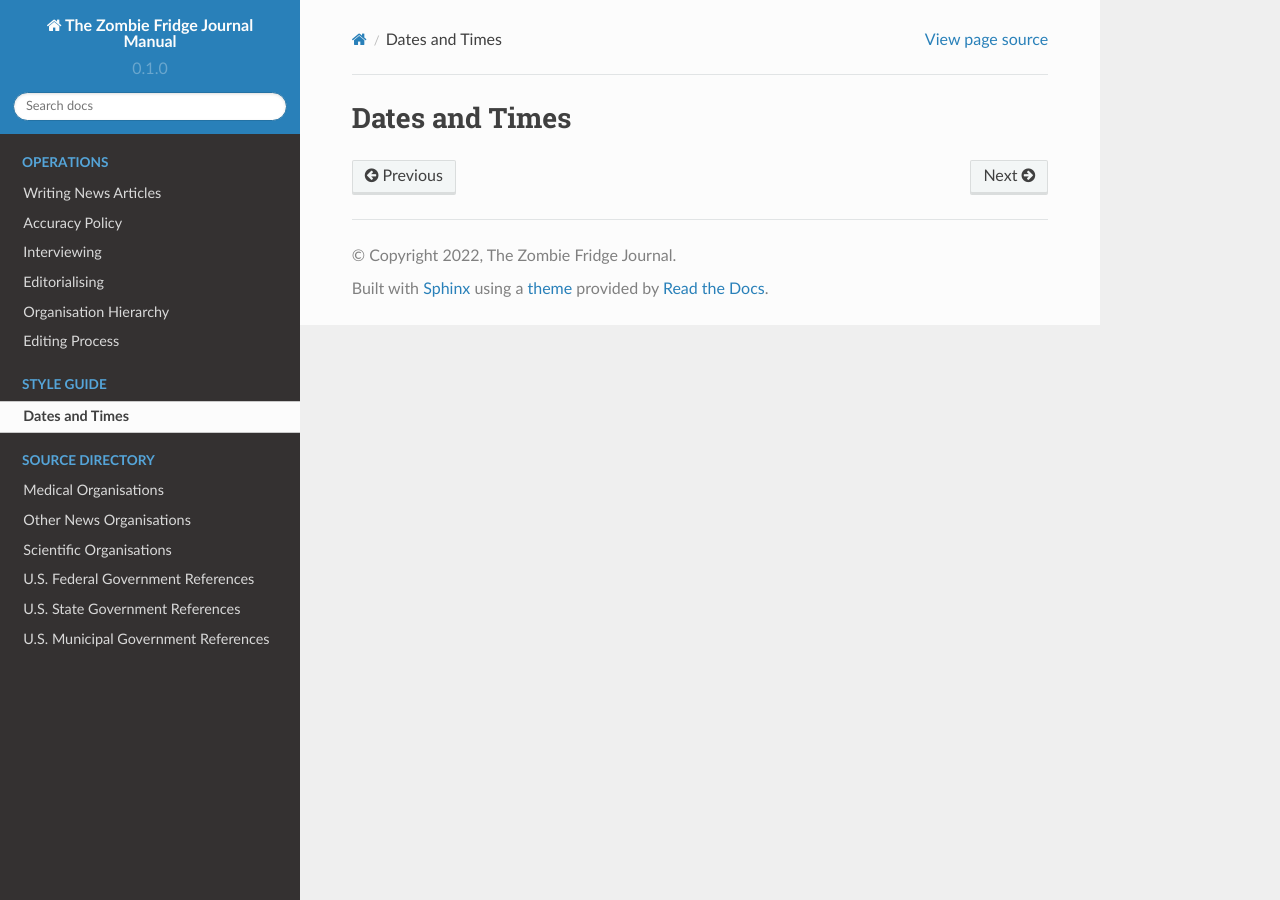
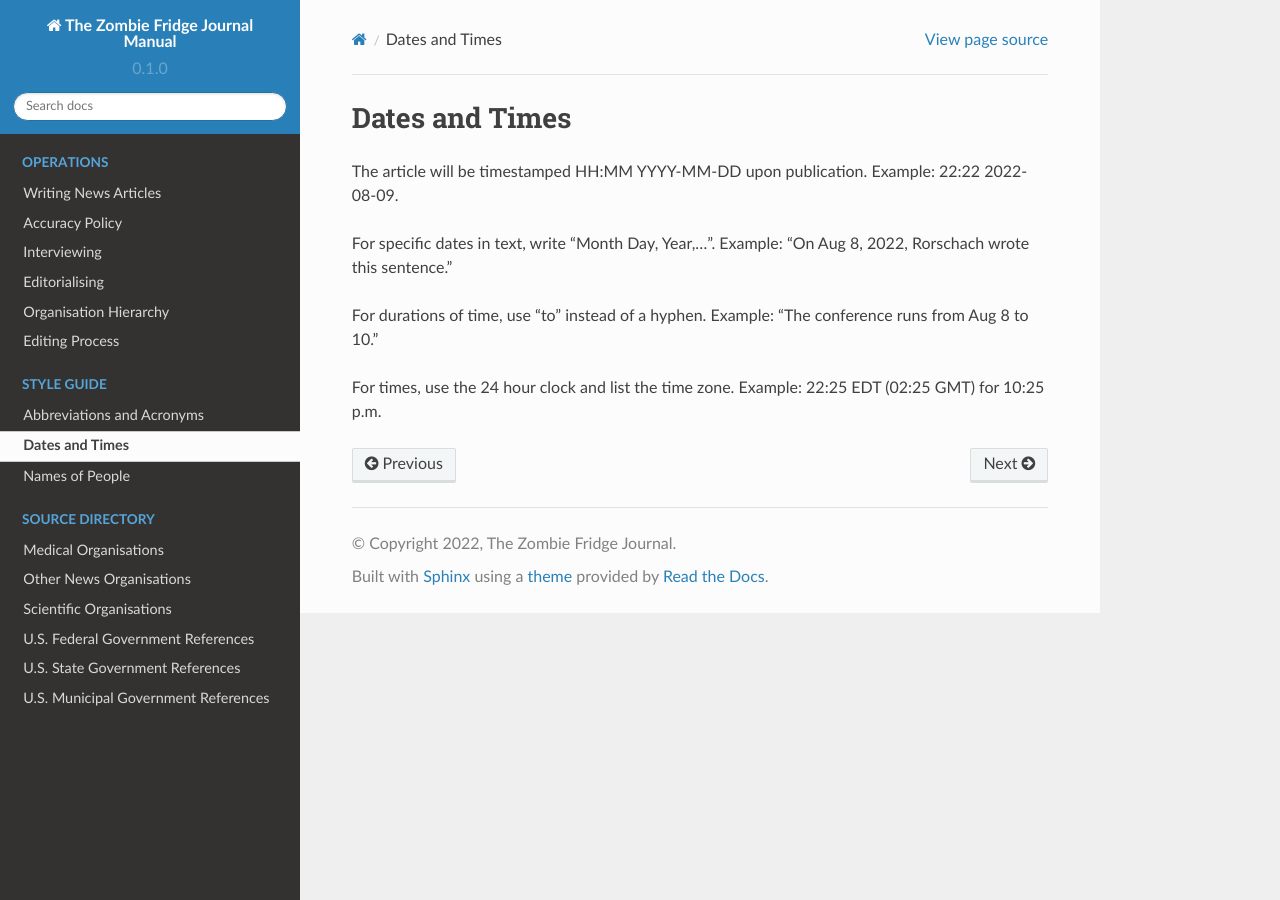
Before and after one commit to theZFJ/manual, a Sphinx documentation site: the page built from docs/datesAndTimes.rst, in a window 1280 px wide. Built offline with Sphinx 7.4.7 and the Read the Docs theme 2.0.0, drawn with Linux system fonts in a browser that asks for light colours.

Commit message:
Complete #4
Any other stuff will be added as we go along because common law is fun

```diff
--- a/docs/datesAndTimes.rst
+++ b/docs/datesAndTimes.rst
@@ -1,2 +1,10 @@
 Dates and Times
 ===============
+
+The article will be timestamped HH:MM YYYY-MM-DD upon publication. Example: 22:22 2022-08-09.
+
+For specific dates in text, write "Month Day, Year,...". Example: "On Aug 8, 2022, Rorschach wrote this sentence."
+
+For durations of time, use "to" instead of a hyphen. Example: "The conference runs from Aug 8 to 10."
+
+For times, use the 24 hour clock and list the time zone. Example: 22:25 EDT (02:25 GMT) for 10:25 p.m.
--- a/docs/editingProcess.rst
+++ b/docs/editingProcess.rst
@@ -1,2 +1,8 @@
 Editing Process
 ===============
+
+When you start writing your article, make sure to create an issue in `the ZFJ Article Tracker <https://github.com/theZFJ/articleTracker>`_ to track your progress.
+
+Once you're ready, an editor will be asked to look over your article and leave Google Docs comments. If you disagree with any of the edits, please discuss it with the editor before resolving the comments.
+
+Escalate any issues to whoever should have the issues escalated to them (for now, Rorschach).
--- a/docs/index.rst
+++ b/docs/index.rst
@@ -25,7 +25,9 @@ Contents:
    :caption: Style Guide
    :titlesonly:
 
+   Abbreviations and Acronyms <abbreviations>
    Dates and Times <datesAndTimes>
+   Names of People <peopleNames>
 
 .. toctree::
    :caption: Source Directory
```
Also changed, not shown: other parts of docs/index.rst (+1 -1 lines), docs/abbreviations.rst (added, +28 -0 lines), docs/peopleNames.rst (added, +16 -0 lines).
